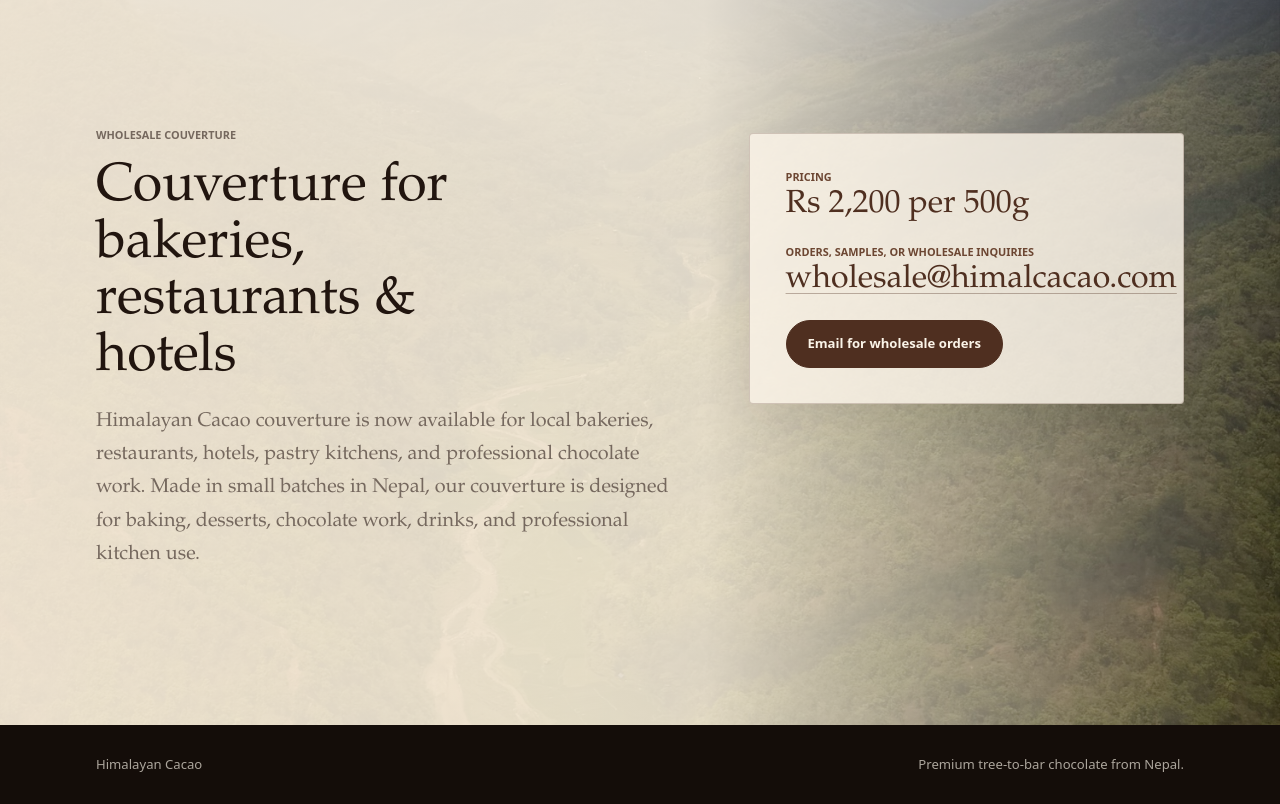
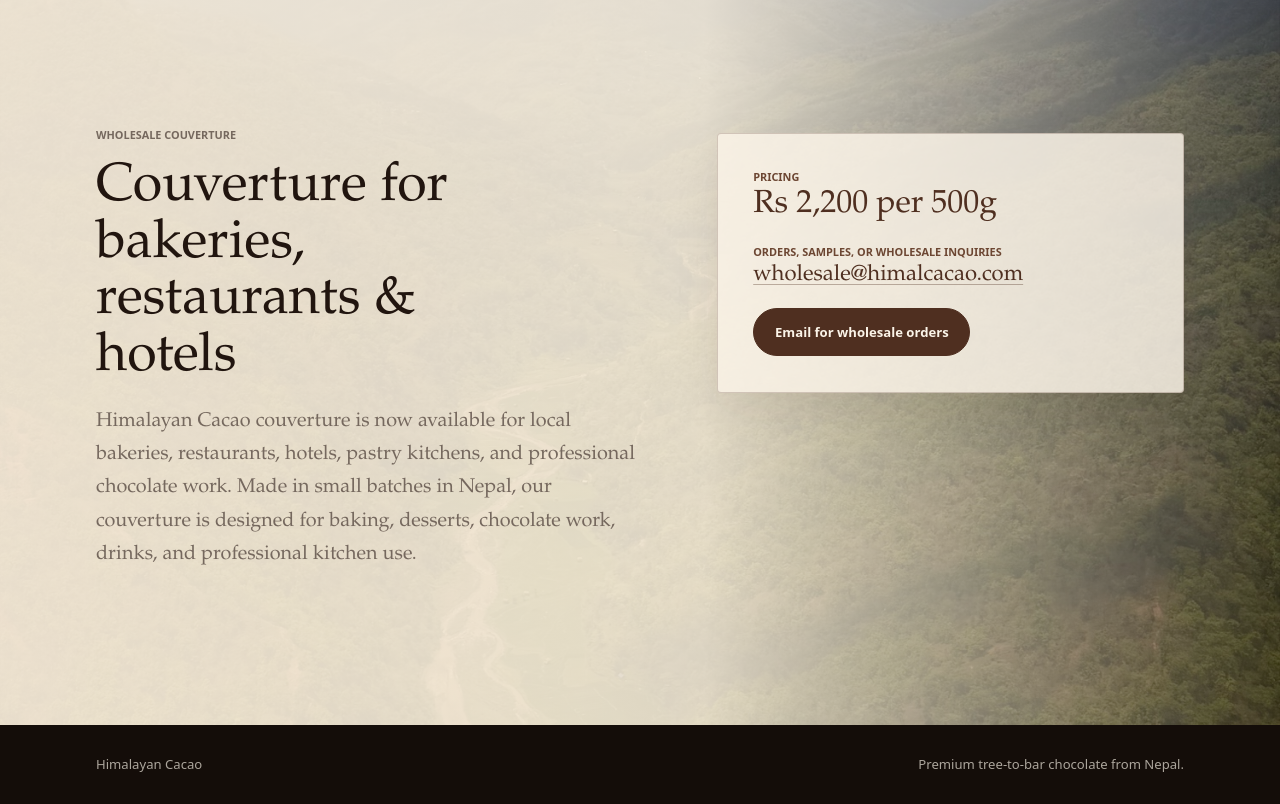
Before and after one commit to himalcacao/himalcacao.github.io, a plain HTML site: page index.html in a window 1280 px wide. Shown: the part 7300-8104 px from the top of the page. Drawn offline with Linux system fonts and the light colour scheme.

Commit message:
made the wholesale email not overflow

```diff
--- a/assets/css/style.css
+++ b/assets/css/style.css
@@ -540,7 +540,7 @@
   display: grid;
   gap: 1.25rem;
   width: 100%;
-  max-width: 31rem;
+  max-width: 34rem;
   border: 1px solid rgba(79, 47, 32, 0.22);
   border-radius: var(--radius);
   padding: clamp(1.5rem, 4vw, 2.2rem);
@@ -571,10 +571,15 @@
 }
 
 .contact__detail a {
+  overflow-wrap: anywhere;
   text-decoration-color: rgba(79, 47, 32, 0.35);
   text-decoration-thickness: 1px;
   text-underline-offset: 0.18em;
   transition: color 180ms ease, text-decoration-color 180ms ease;
+}
+
+.contact__detail a[href^="mailto:"] {
+  font-size: clamp(1.08rem, 2.1vw, 1.38rem);
 }
 
 .contact__detail a:hover,
@@ -685,7 +690,7 @@
   }
 
   .contact__inner {
-    grid-template-columns: minmax(0, 0.95fr) minmax(20rem, 0.72fr);
+    grid-template-columns: minmax(0, 0.95fr) minmax(22rem, 0.82fr);
   }
 
   .contact {
```
